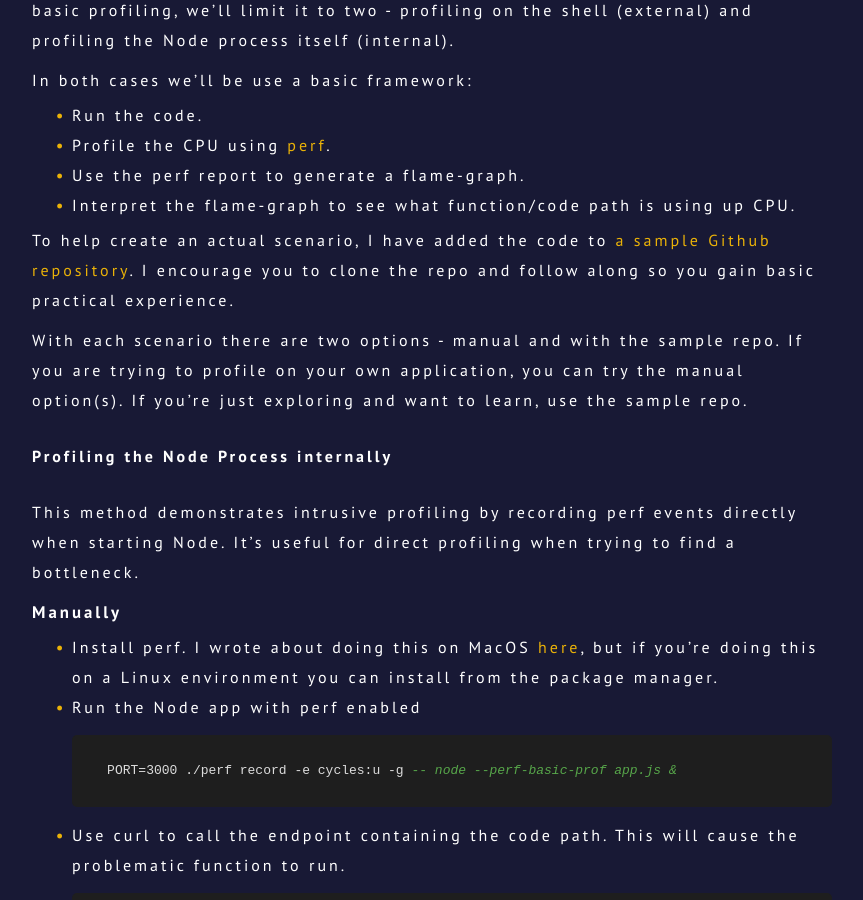
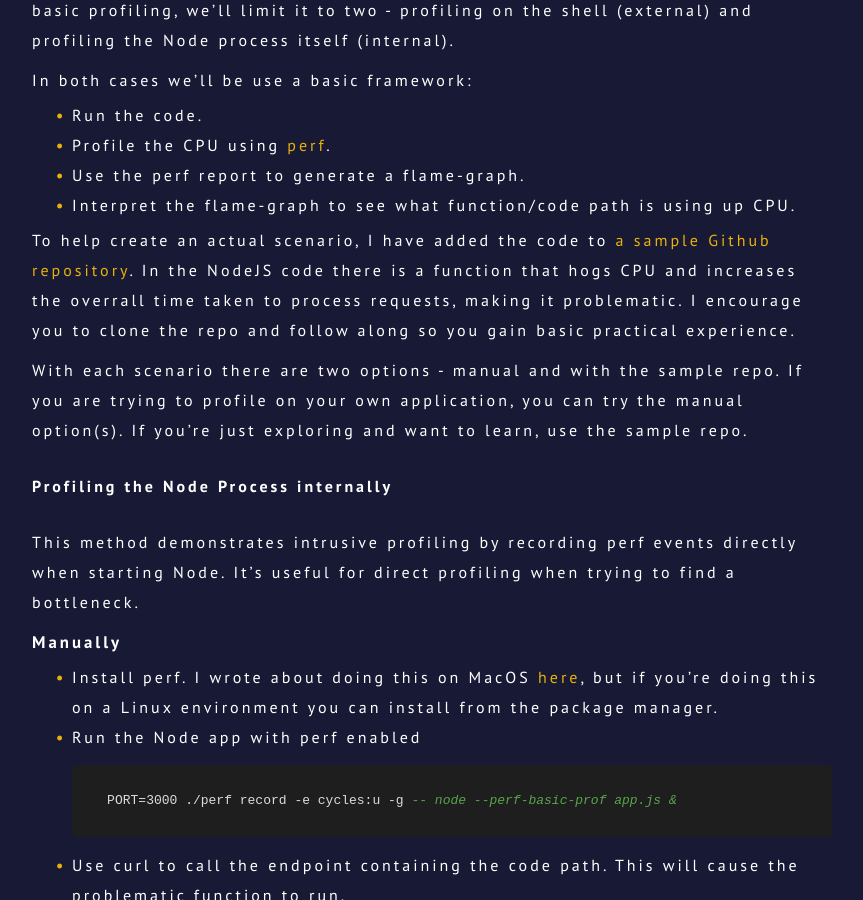
Before and after one commit to OpeOnikute/opeonikute.github.io, a Jekyll site: the page built from posts/node-js-in-flames.md, in a window 1280 px wide and 900 px high, scrolled down 3307 px. Shown: the whole window, without its empty margins (208-1071 px from the left). Built offline with Jekyll 4.4.1, drawn with Linux system fonts in a browser that asks for light colours; some of the changed text lies outside the part shown.

Commit message:
add function context and credits

```diff
--- a/posts/node-js-in-flames.md
+++ b/posts/node-js-in-flames.md
@@ -80,7 +80,7 @@ In both cases we'll be use a basic framework:
 - Use the perf report to generate a flame-graph.
 - Interpret the flame-graph to see what function/code path is using up CPU.
 
-To help create an actual scenario, I have added the code to [a sample Github repository](https://github.com/OpeOnikute/node-example-flamegraph). I encourage you to clone the repo and follow along so you gain basic practical experience.
+To help create an actual scenario, I have added the code to [a sample Github repository](https://github.com/OpeOnikute/node-example-flamegraph). In the NodeJS code there is a function that hogs CPU and increases the overrall time taken to process requests, making it problematic. I encourage you to clone the repo and follow along so you gain basic practical experience.
 
 With each scenario there are two options - manual and with the sample repo. If you are trying to profile on your own application, you can try the manual option(s). If you're just exploring and want to learn, use the sample repo.
 
@@ -202,6 +202,8 @@ Using APM tools we could do some of this profiling and graph them over time, and
 
 Keep an eye out!
 
+Thanks to [Griffith](https://twitter.com/yaw__asare), [Ife](https://twitter.com/IfeSobog) and [Chidi](https://twitter.com/ChidiWilliams__) for reading drafts of this.
+
 ## Further Reading
 
 - [Easy profiling for Node.js Applications](https://nodejs.org/en/docs/guides/simple-profiling/)
```
